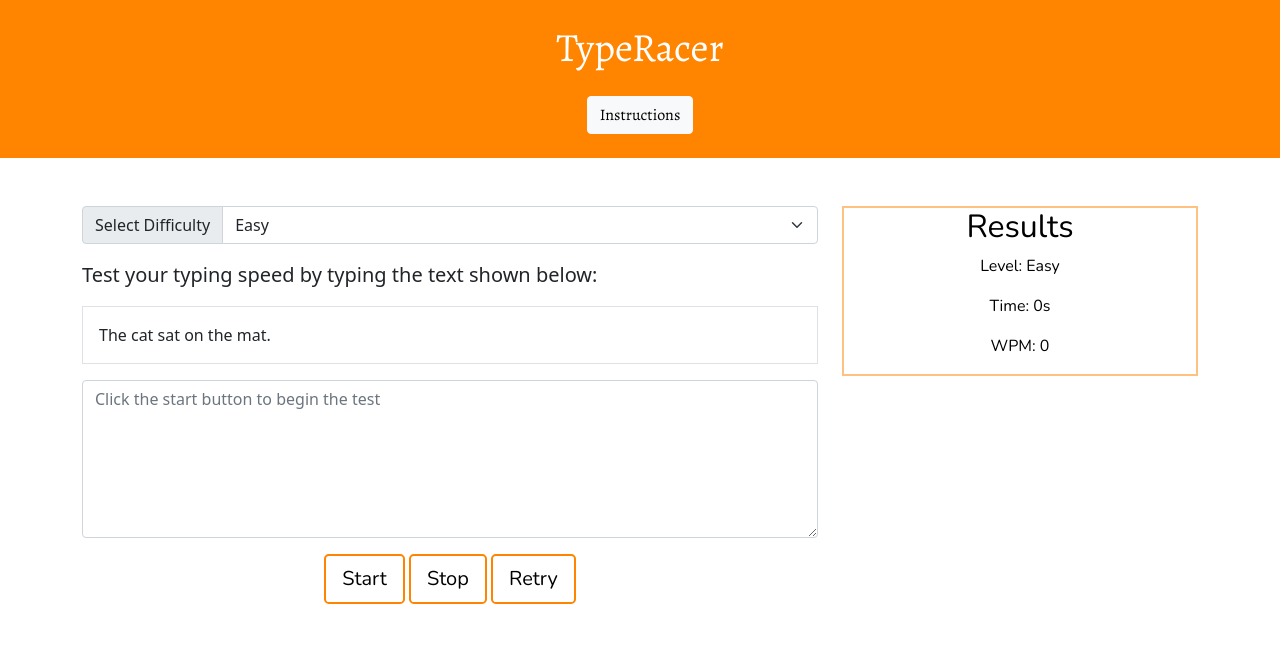
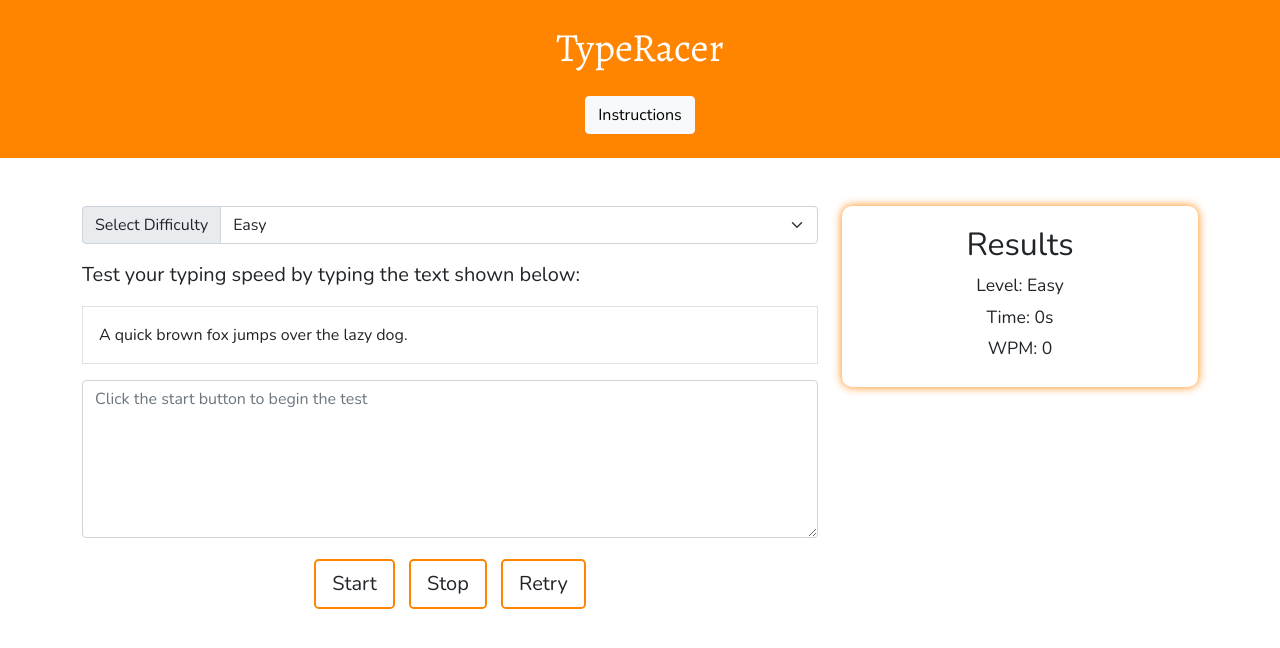
Before and after one commit to b0bengo/type-racer, a plain HTML site: page index.html in a window 1280 px wide. Drawn offline with nearby package versions, Linux system fonts and the light colour scheme; some icons are missing.

Commit message:
Used co pilot to generate js script

```diff
--- a/assets/css/style.css
+++ b/assets/css/style.css
@@ -11,22 +11,39 @@
     --primary-color-light: hsl(31, 100%, 75%);
 }
 
+body{
+    font-family: var(--secondary-font);
+}
+
+h1{
+    font-family: var(--primary-font);
+}
+
 header{
     background-color: var(--primary-color);
     color: var(--secondary-color);
-    font-family: var(--primary-font);
 }
 
 .btn-outline-orange{
-    background-color: transparent;
-    color: black;
     border: 2px solid var(--primary-color);
-    font-family: var(--secondary-font);
+    transition: color 0.3s ease-in-out, background-color 0.3s ease-in-out;
+    margin: 5px
 }
 
+.btn-outline-orange:hover{
+    background-color: var(--primary-color);
+    color: var(--secondary-color);
+}
+
+/* results-area */
+
 #results-area{
-    background-color: transparent;
-    color: black;
-    border: 2px solid var(--primary-color-light);
-    font-family: var(--secondary-font);
+    box-shadow: 0 0 10px var(--primary-color);
+    border-radius: 10px;
+    padding: 20px;
 }
+
+#results-area p {
+    font-size: 1.1rem;
+    margin-bottom: 5px;
+}
--- a/assets/js/script.js
+++ b/assets/js/script.js
@@ -0,0 +1,47 @@
+document.addEventListener('DOMContentLoaded', function() {
+    const easyTexts = [
+        "The cat sat on the mat.",
+        "A quick brown fox jumps over the lazy dog.",
+        "She sells seashells by the seashore."
+    ];
+
+    const mediumTexts = [
+        "To be or not to be, that is the question.",
+        "All that glitters is not gold.",
+        "A journey of a thousand miles begins with a single step."
+    ];
+
+    const hardTexts = [
+        "It was the best of times, it was the worst of times.",
+        "In the beginning God created the heavens and the earth.",
+        "The only thing we have to fear is fear itself."
+    ];
+
+    const difficultySelect = document.getElementById('difficulty');
+    const sampleTextDiv = document.getElementById('sample-text');
+
+    function getRandomText(textArray) {
+        const randomIndex = Math.floor(Math.random() * textArray.length);
+        return textArray[randomIndex];
+    }
+
+    function updateSampleText() {
+        let selectedDifficulty = difficultySelect.value;
+        let selectedText;
+
+        if (selectedDifficulty === 'easy') {
+            selectedText = getRandomText(easyTexts);
+        } else if (selectedDifficulty === 'medium') {
+            selectedText = getRandomText(mediumTexts);
+        } else if (selectedDifficulty === 'hard') {
+            selectedText = getRandomText(hardTexts);
+        }
+
+        sampleTextDiv.textContent = selectedText;
+    }
+
+    difficultySelect.addEventListener('change', updateSampleText);
+
+    // Initialize with a random text from the default difficulty level
+    updateSampleText();
+});
--- a/index.html
+++ b/index.html
@@ -1,5 +1,6 @@
 <!DOCTYPE html>
 <html lang="en">
+
 <head>
     <meta charset="UTF-8">
     <meta name="viewport" content="width=device-width, initial-scale=1.0">
@@ -7,6 +8,7 @@
     <link rel="stylesheet" href="assets/css/style.css">
     <title>TypeRacer</title>
 </head>
+
 <body>
     <header>
         <div class="container">
@@ -36,7 +38,7 @@
                     <div class="test-area">
                         <p class="lead">Test your typing speed by typing the text shown below:</p>
                         <div class="mb-3 p-3 border" id="sample-text">
-                            The cat sat on the mat.
+                            <!-- sample text to be added by JS -->
                         </div>
                     </div>
                     <div class="mb-3">
@@ -70,6 +72,6 @@
     <script src="https://cdn.jsdelivr.net/npm/bootstrap@5.1.0/dist/js/bootstrap.min.js"></script>
     <!-- Add your own kit code to enable Font Aweseme -->
     <script src="https://kit.fontawesome.com/YOUR-KIT-CODE-HERE.js" crossorigin="anonymous"></script>
-
+    <script src="assets/js/script.js"></script>
 </body>
 </html>
```
